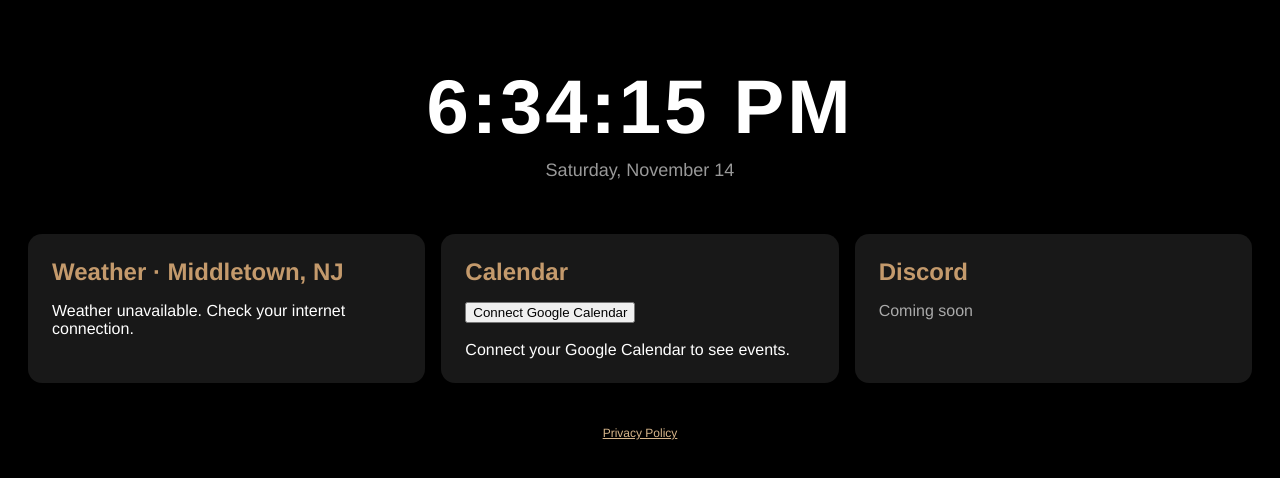
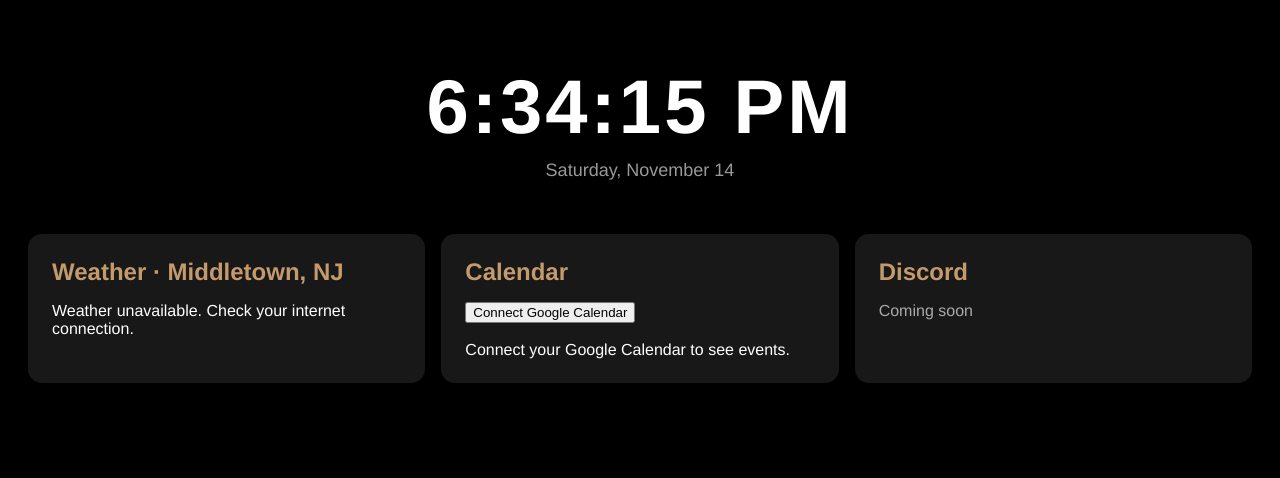
Before and after one commit to crazycheetah42/FireDashboard, a plain HTML site: page index.html in a window 1280 px wide. Drawn offline with Linux system fonts and the light colour scheme; no server answers.

Commit message:
hide link

```diff
--- a/index.html
+++ b/index.html
@@ -427,10 +427,5 @@
                 }
             }, 5 * 60 * 1000);
         </script>
-        <footer style="text-align:center; padding:15px; font-size:12px;">
-            <a href="privacy.html" style="color:#d6b58a;">
-                Privacy Policy
-            </a>
-        </footer>
     </body>
 </html>
```
